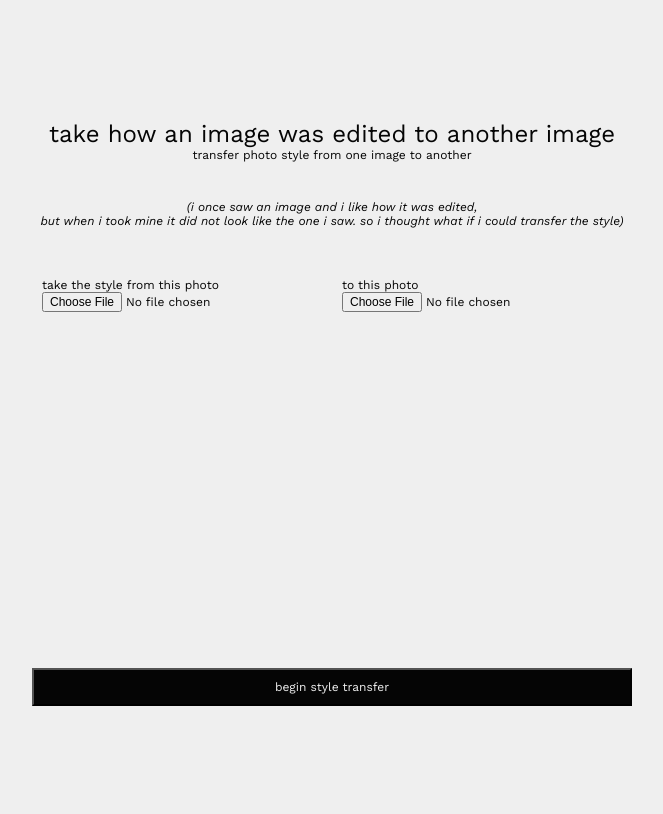
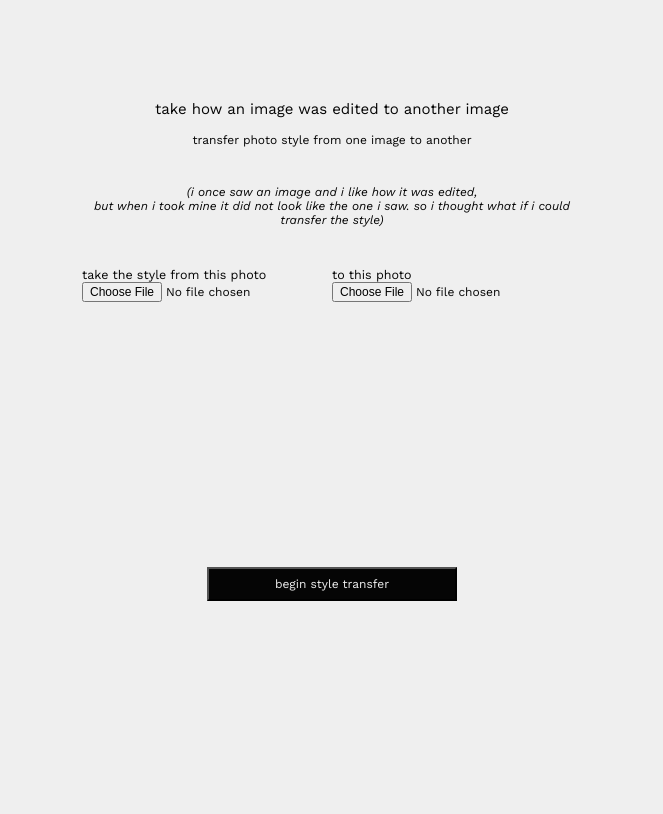
Before and after one commit to mrsimi/photostyletransfer, a Flask app: page / in a window 1280 px wide. Shown: the whole page, without its empty margins (308-971 px from the left). After the commit the page ends 601 px from the top, so only its background shows below. Run offline with Flask 3, Linux system fonts and the light colour scheme.

Commit message:
update on style

```diff
--- a/templates/index.html
+++ b/templates/index.html
@@ -29,87 +29,65 @@
             background-color: #efefef;
             font-size: 12px;
         }
-
-        body {
-            padding: 100px;
+        body{
+            width: 500px;
+            margin: 100px auto;
         }
-
-        .header {
-            font-size: 2rem;
-        }
-
-        p,
-        i,
-        span {
+        p{
             text-align: center;
         }
-
-        #firstpart {
-            width: 50%;
-            padding: 10px;
+        .form{
+            display: flex;
+            height: 300px;
         }
-
-        #secondpart {
-            width: 50%;
-            padding: 10px;
+        .img-view{
+            width: 200px;
+            display: none;
+            height: 300px;
         }
-
-        .form {
-            display: flex;
-            justify-content: flex-end;
-            height: 400px;
-        }
-
-        form {
-            margin: 0 auto;
-            width: 600px;
-        }
-
-        .img-view {
-            height: 300px;
-            display: none;
-        }
-
-        img {
+        img{
             width: 100%;
             height: 100%;
             object-fit: cover;
         }
-
-        button {
+        button{
+            padding: 8px 5px;
             width: 100%;
-            padding: 10px 8px;
             background-color: #050505;
             color: #efefef;
         }
+        .btn{
+            width: 250px;
+            margin: 0 auto;
+        }
+        .header{
+            font-size: 15px;
+        }
+        label{
+            font-size: 12.5px;
+        }
 
         @media screen and (max-width: 480px) {
-            body {
-                padding: 100px 50px;
+            body{
+                width: 300px;
+                margin: 100px auto;
             }
-
-            form {
-                margin: 0 auto;
-                width: 250px;
+            .form{
+                flex-direction: column;
+                height: 520px;
+            }
+            .img-view{
+                height: 200px;
+                margin-bottom: 20px;
             }
         }
 
-        @media screen and (max-width: 768px) {
-            body {
-                padding: 100px 50px;
-            }
-
-            form {
-                margin: 0 auto;
-                width: 480px;
-            }
-        }
     </style>
 </head>
 
 <body>
-    <p><span class="header">take how an image was edited to another image</span> <br>
-        <span>transfer photo style from one image to another</span>
+    <p class="header">take how an image was edited to another image</p>
+        <p>transfer photo style from one image to another</p>
     </p> <br>
     <p><i>(i once saw an image and i like how it was edited, <br> but when i took mine it did not look
             like the one i saw. so i thought what if i could transfer the style)</i></p> <br> <br>
@@ -118,7 +96,7 @@
         <div class="form">
             <div id="firstpart">
                 <label>take the style from this photo</label>
-                <input type="file" id="originalImageInput" accept="image/*" class="btn" name=originalImageInput>
+                <input type="file" id="originalImageInput" accept="image/*" class="btn" name=originalImageInput> <br> <br>
                 <img id="imageOrigDisplay" src="" alt="original uploaded Image" class="img-view">
             </div>
             <div id="secondpart">
@@ -127,7 +105,9 @@
                 <img id="targetOrigDisplay" src="" alt="target uploaded Image" class="img-view">
             </div>
         </div>
-        <button>begin style transfer</button>
+        <div class="btn">
+            <button>begin style transfer</button>
+        </div>
     </form>
 
 
```
